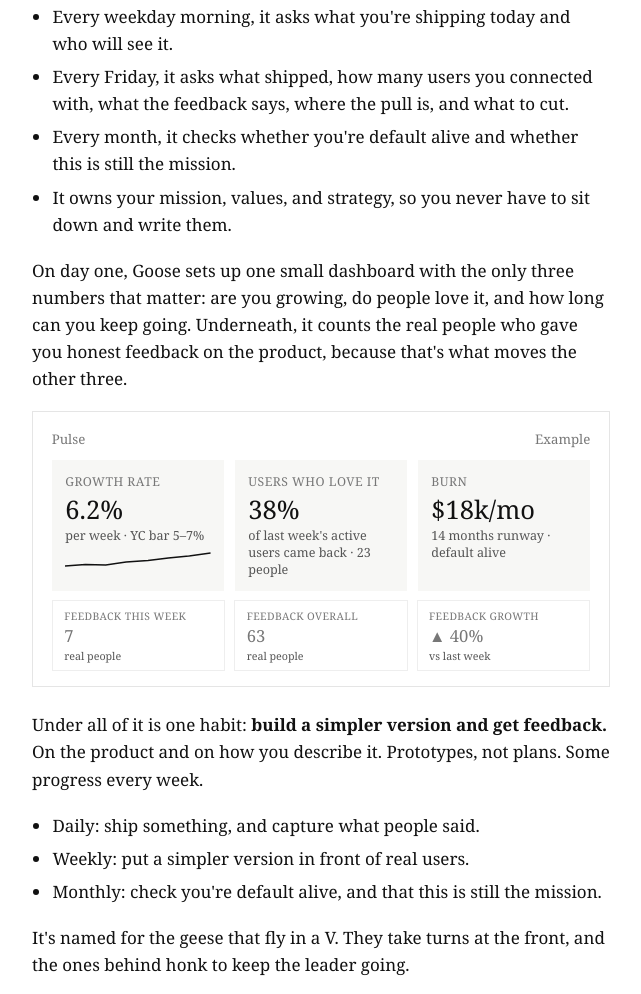
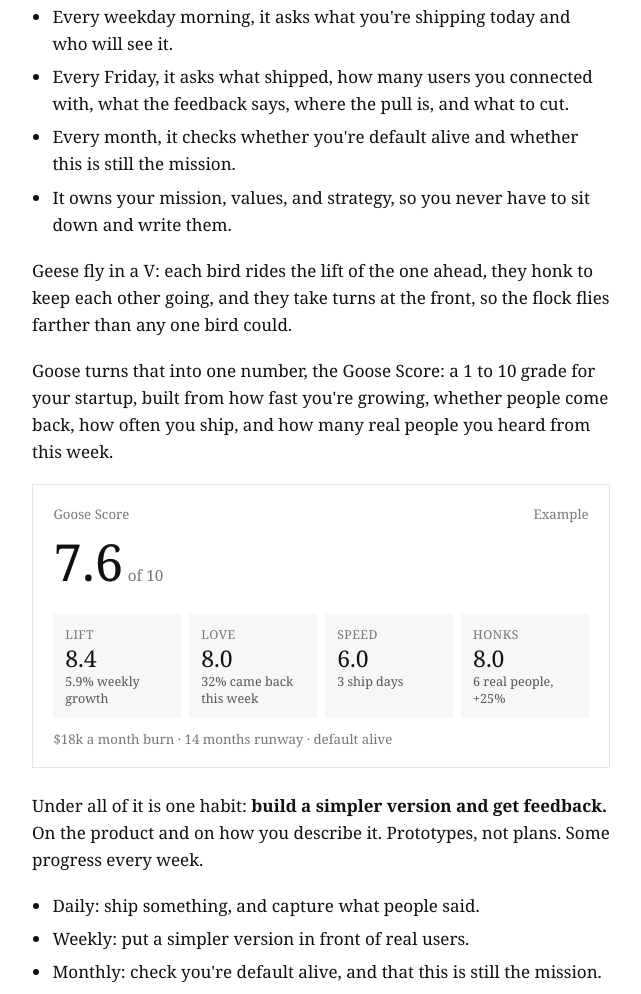
Before and after one commit to shanemac/goose, a website: page index.html in a window 1280 px wide. Shown: the part 1977-2971 px from the top of the page, without its empty margins (319-960 px from the left). Drawn offline with Linux system fonts and the light colour scheme.

Commit message:
Goose Score example: Lift, Love, Speed, Honks, burn gate

```diff
--- a/index.html
+++ b/index.html
@@ -20,18 +20,17 @@
   .copy:hover { color: #111; }
   pre { margin: 0 0 1.1em; padding: .8em 1em; background: #f6f6f6; overflow-x: auto; white-space: pre-wrap; word-break: break-all; }
   code { font: 13px/1.5 Menlo, Consolas, monospace; }
-  .pulse { border: 1px solid #e5e5e5; padding: 1em 1.1em .9em; margin: 0 0 1.4em; }
-  .pulse-head { display: flex; justify-content: space-between; font-size: .78em; color: #777; margin-bottom: .7em; }
-  .tiles { display: grid; grid-template-columns: repeat(3, 1fr); gap: .6em; }
-  .tile { background: #f7f7f5; padding: .7em .8em; }
-  .tile .k { font-size: .72em; color: #777; text-transform: uppercase; letter-spacing: .04em; }
-  .tile .v { font-size: 1.5em; line-height: 1.25; margin: .1em 0; }
-  .tile .s { font-size: .74em; color: #555; line-height: 1.35; }
-  .tile svg { display: block; width: 100%; height: 18px; margin-top: .3em; }
-  .tiles.small { margin-top: .6em; }
-  .tiles.small .tile { background: #fff; border: 1px solid #eee; padding: .5em .8em; }
-  .tiles.small .v { font-size: 1.15em; }
-  @media (max-width: 30em) { .tiles { grid-template-columns: 1fr; } }
+  .gs { border: 1px solid #e5e5e5; padding: 1.1em 1.2em 1em; margin: 0 0 1.4em; }
+  .gs-head { display: flex; justify-content: space-between; align-items: baseline; font-size: .78em; color: #777; }
+  .gs-score { font-size: 3em; line-height: 1.1; margin: .15em 0 .5em; }
+  .gs-score small { font-size: .3em; color: #777; margin-left: .3em; }
+  .parts { display: grid; grid-template-columns: repeat(4, 1fr); gap: .5em; }
+  .part { background: #f7f7f5; padding: .6em .7em; }
+  .part .k { font-size: .72em; color: #777; text-transform: uppercase; letter-spacing: .04em; }
+  .part .v { font-size: 1.35em; line-height: 1.3; }
+  .part .s { font-size: .74em; color: #555; line-height: 1.35; }
+  .gs-burn { font-size: .78em; color: #777; margin-top: .8em; }
+  @media (max-width: 30em) { .parts { grid-template-columns: 1fr 1fr; } }
 </style>
 </head>
 <body>
@@ -78,21 +77,20 @@
   <li>It owns your mission, values, and strategy, so you never have to sit down and write them.</li>
 </ul>
 
-<p>On day one, Goose sets up one small dashboard with the only three numbers that matter: are you growing, do people love it, and how long can you keep going. Underneath, it counts the real people who gave you honest feedback on the product, because that's what moves the other three.</p>
+<p>Geese fly in a V: each bird rides the lift of the one ahead, they honk to keep each other going, and they take turns at the front, so the flock flies farther than any one bird could.</p>
 
-<div class="pulse" aria-label="Example Goose dashboard">
-  <div class="pulse-head"><span>Pulse</span><span>Example</span></div>
-  <div class="tiles">
-    <div class="tile"><div class="k">Growth rate</div><div class="v">6.2%</div><div class="s">per week · YC bar 5–7%</div>
-      <svg viewBox="0 0 100 18" preserveAspectRatio="none" aria-hidden="true"><polyline fill="none" stroke="#111" stroke-width="1.4" vector-effect="non-scaling-stroke" points="0,16 14,14.5 28,15 42,12 57,10.5 71,8 85,6 100,3"/></svg></div>
-    <div class="tile"><div class="k">Users who love it</div><div class="v">38%</div><div class="s">of last week's active users came back · 23 people</div></div>
-    <div class="tile"><div class="k">Burn</div><div class="v">$18k/mo</div><div class="s">14 months runway · default alive</div></div>
+<p>Goose turns that into one number, the Goose Score: a 1 to 10 grade for your startup, built from how fast you're growing, whether people come back, how often you ship, and how many real people you heard from this week.</p>
+
+<div class="gs" aria-label="Example Goose Score">
+  <div class="gs-head"><span>Goose Score</span><span>Example</span></div>
+  <div class="gs-score">7.6<small>of 10</small></div>
+  <div class="parts">
+    <div class="part"><div class="k">Lift</div><div class="v">8.4</div><div class="s">5.9% weekly growth</div></div>
+    <div class="part"><div class="k">Love</div><div class="v">8.0</div><div class="s">32% came back this week</div></div>
+    <div class="part"><div class="k">Speed</div><div class="v">6.0</div><div class="s">3 ship days</div></div>
+    <div class="part"><div class="k">Honks</div><div class="v">8.0</div><div class="s">6 real people, +25%</div></div>
   </div>
-  <div class="tiles small">
-    <div class="tile"><div class="k">Feedback this week</div><div class="v">7</div><div class="s">real people</div></div>
-    <div class="tile"><div class="k">Feedback overall</div><div class="v">63</div><div class="s">real people</div></div>
-    <div class="tile"><div class="k">Feedback growth</div><div class="v">▲ 40%</div><div class="s">vs last week</div></div>
-  </div>
+  <div class="gs-burn">$18k a month burn · 14 months runway · default alive</div>
 </div>
 
 <p>Under all of it is one habit: <b>build a simpler version and get feedback.</b> On the product and on how you describe it. Prototypes, not plans. Some progress every week.</p>
```
